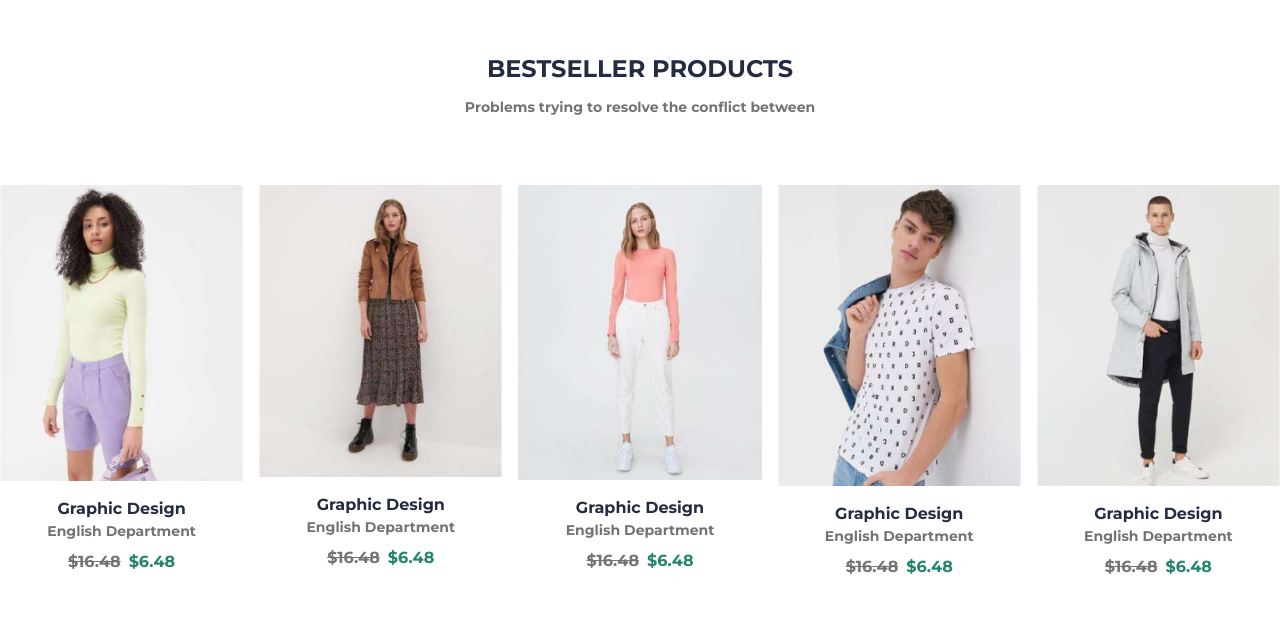
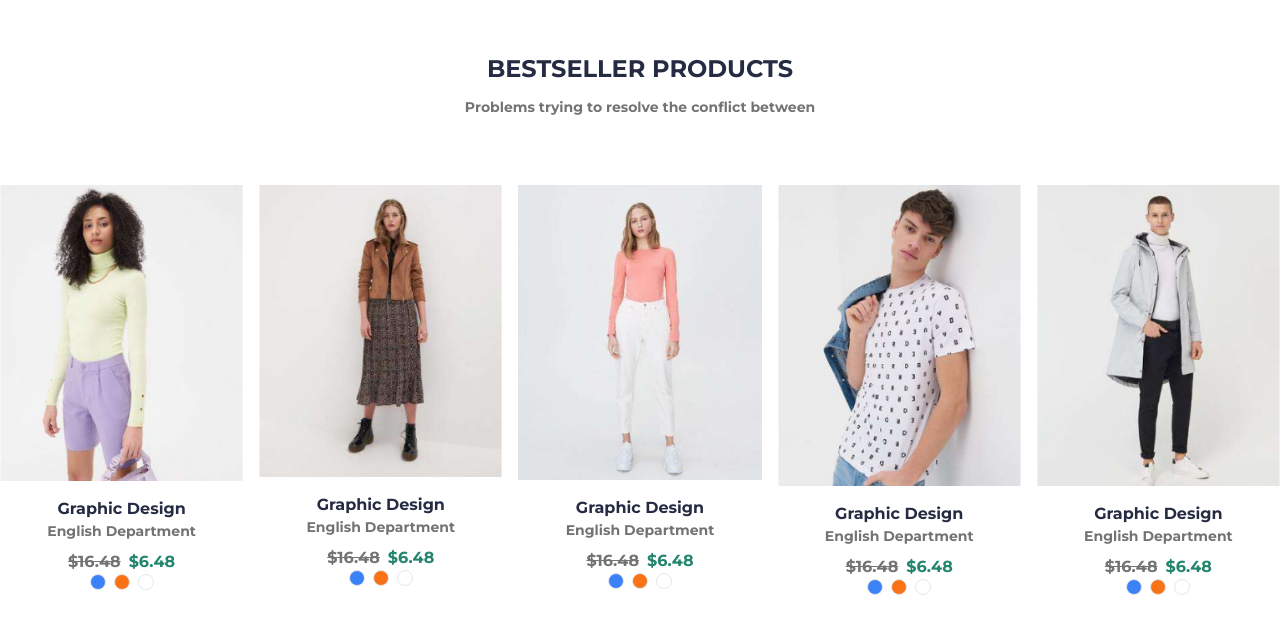
Before and after one commit to hediye-ersan/Trend-Kod, a React (Vite) app: page / in a window 1280 px wide. Shown: the part 2015-2648 px from the top of the page. Built offline with nearby package versions, Linux system fonts and the light colour scheme; a web font is replaced by a local one.

Commit message:
Her bir resime tıklanınca sayfa yönlendirmesini sağlar

```diff
--- a/src/components/ProductCard.jsx
+++ b/src/components/ProductCard.jsx
@@ -1,22 +1,33 @@
 import React, { useState } from 'react';
+import { Link } from 'react-router-dom';
 
 
-const ProductCard = ({ title, subtitle, price, discountedPrice, image }) => {
+const ProductCard = ({ id, title, subtitle, price, discountedPrice, image }) => {
   return (
     <section>
       <div className='flex flex-col flex-wrap'>
-        <img src={image} alt="ProductCard" />
+      <Link to={`/productdetails/${id}`} className="group">
+          <img src={image} alt="ProductCard" className="group-hover:opacity-80" />
+        </Link>
         <div className="p-4 text-center font-bold">
           <h5 className="text-h5 ">{title}</h5>
           <h6 className="text-h6 text-secondText ">{subtitle}</h6>
           <div className="flex items-center justify-center space-x-2 mt-2">
-          <span className="text-secondText line-through text-h5">
+            <span className="text-secondText line-through text-h5">
               {price}
             </span>
             <span className="text-[#23856D] text-h5">
               {discountedPrice}
             </span>
-
+          </div>
+          <div className="flex gap-2 justify-center">
+            {["bg-blue-500", "bg-orange-500", "bg-navy-900"].map((color, index) => (
+              <button
+                key={index}
+                className={`w-4 h-4 rounded-full ${color} border border-gray-200`}
+                aria-label={`Select color ${index + 1}`}
+              />
+            ))}
           </div>
         </div>
       </div>
```
